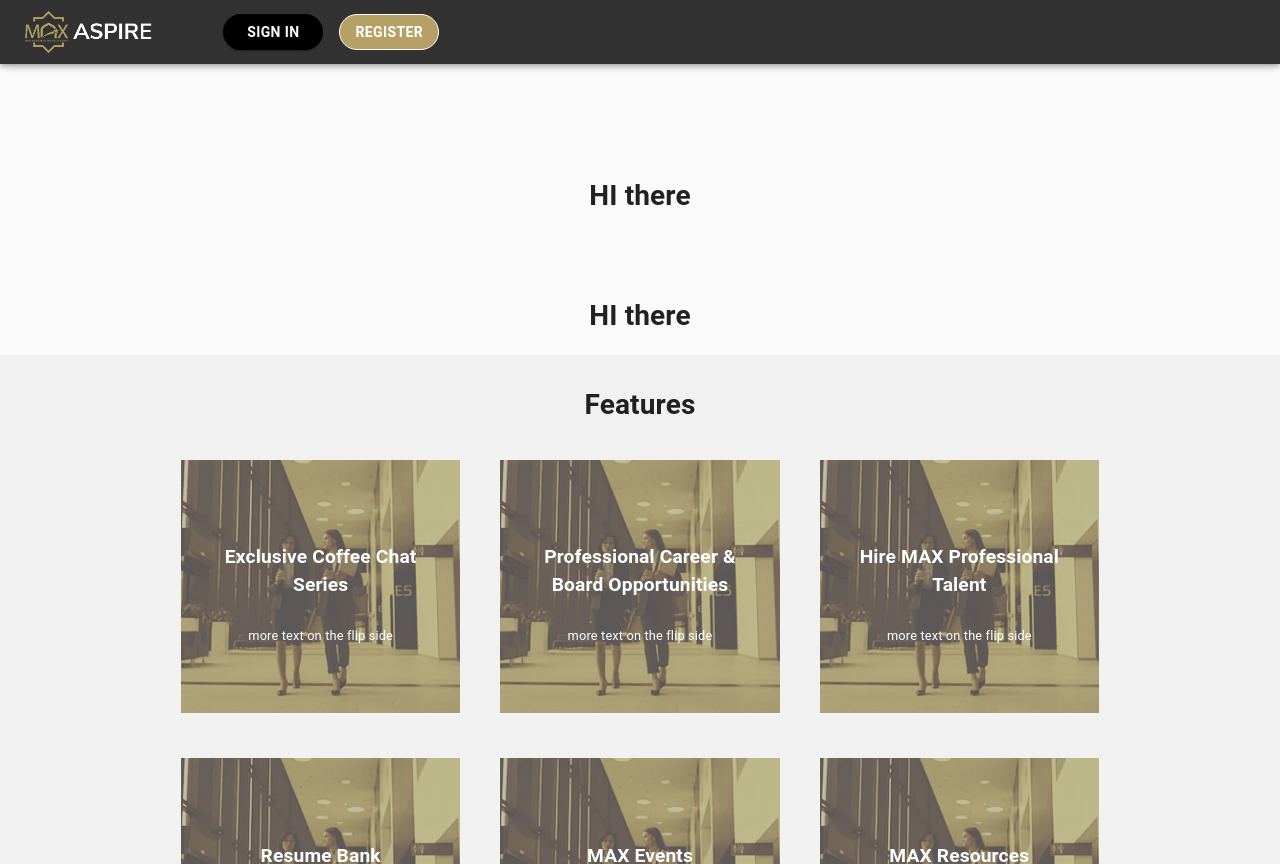
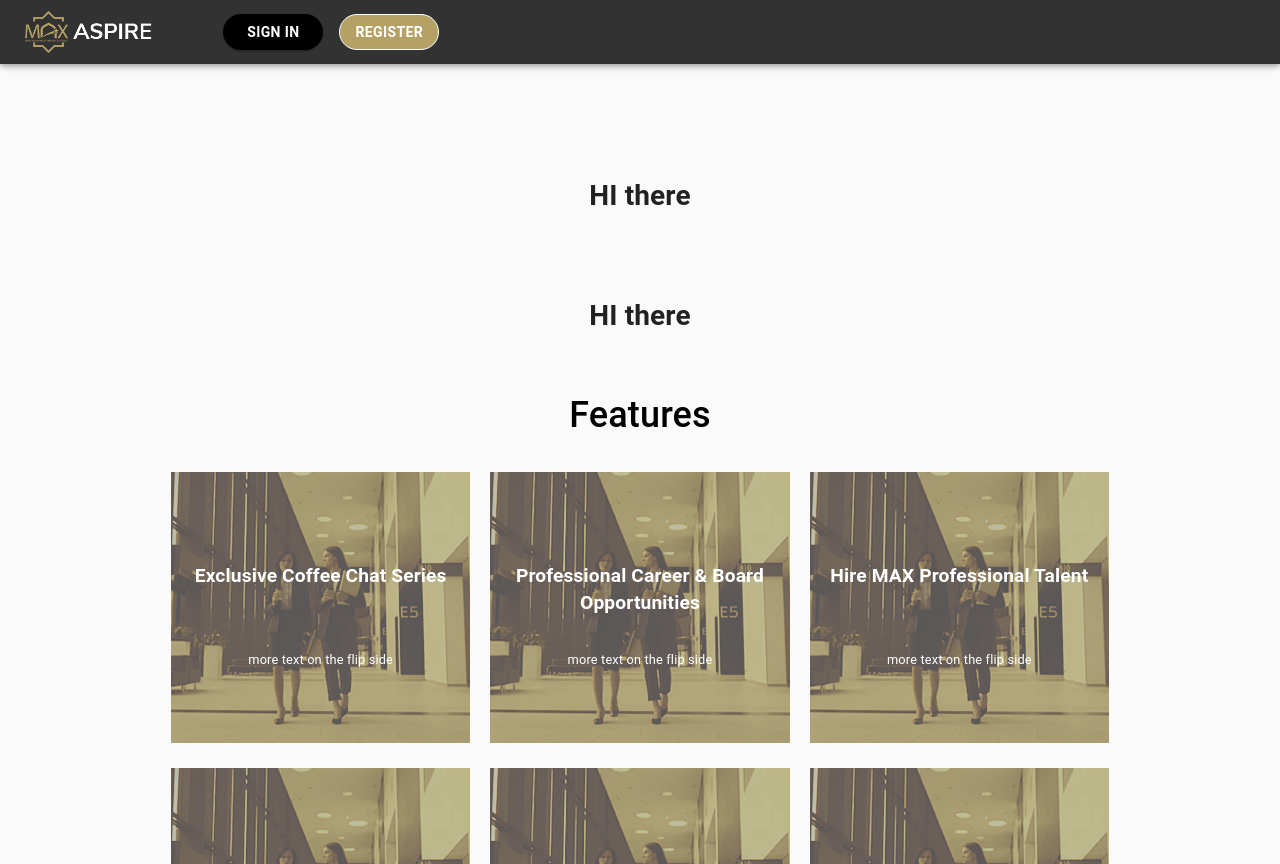
Before and after one commit to maxgala/aspire-frontend, a React (Create React App) app: page / in a window 1280 px wide. Built offline with nearby package versions, Linux system fonts and the light colour scheme.

Commit message:
Code cleanup.

```diff
--- a/src/Components/LandingPage/FeatureCard.js
+++ b/src/Components/LandingPage/FeatureCard.js
@@ -1,14 +1,14 @@
 import React, {Component} from "react";
 import ReactCardFlip from 'react-card-flip';
-import {makeStyles} from "@material-ui/core/styles";
 import CardFront from "../Images/feature_card_front.png";
 import CardBack from "../Images/feature_card_back.png";
+import {makeStyles} from "@material-ui/core/styles";
 
 const useStyles = makeStyles(theme => ({
   image: {
     position: 'relative',
     textAlign: 'center',
-    color: 'white',
+    margin: '10px',
   },
   front_text: {
     position: 'absolute',
@@ -17,20 +17,23 @@ const useStyles = makeStyles(theme => ({
     width: '100%',
     paddingLeft: '20px',
     paddingRight: '20px',
+    color: 'white',
   },
   small_text: {
     position: 'absolute',
     marginTop: '60%',
     fontSize: '1vw',
     width: '100%',
+    color: 'white',
   },
   back_text: {
     position: 'absolute',
-    marginTop: '20%',
     fontSize: '1vw',
     width: '100%',
+    height: '100%',
     paddingLeft: '10px',
     paddingRight: '10px',
+    color: 'black',
   },
 }));
 
@@ -59,15 +62,15 @@ class FeatureCard extends Component{
     const classes = this.props.classes;
     return (
       <ReactCardFlip isFlipped={this.state.isFlipped} flipDirection="vertical">
-        <div className={classes.image} style={{margin: '20px'}} onClick={this.handleClick}>
+        <div className={classes.image} onClick={this.handleClick}>
           <h2 className={classes.front_text}>{this.props.front_text}</h2>
           <p className={classes.small_text}>more text on the flip side</p>
           <img style={{width: '100%', height: '100%'}} src={CardFront} alt="Front of feature card"/>
         </div>
 
-        <div className={classes.image} style={{margin: '20px'}} onClick={this.handleClick}>
+        <div className={classes.image} onClick={this.handleClick}>
+          <p className={classes.back_text}>{this.props.back_text}</p>
           <img style={{width: '100%', height: '100%'}} src={CardBack} alt="Back of feature card"/>
-          <p className={classes.back_text}>{this.props.back_text}</p>
         </div>
       </ReactCardFlip>
     )
--- a/src/Components/LandingPage/Features.js
+++ b/src/Components/LandingPage/Features.js
@@ -1,12 +1,39 @@
 import React, {Component} from "react";
 import Grid from "@material-ui/core/Grid";
 import FeatureCard from "./FeatureCard.js"
+import {makeStyles} from "@material-ui/core/styles";
+
+const useStyles = makeStyles(theme => ({
+  background: {
+    color: '#F1F1F1',
+  },
+  features_title: {
+    paddingTop: '30px',
+    fontWeight: '500',
+    fontSize: '36px',
+    color: 'black',
+  },
+  grid: {
+    display: 'flex',
+    flexDirection: 'row',
+    justifyContent: 'center',
+    alignItems: 'center',
+  },
+}));
+
+function withMyHook(Component){
+    return function WrappedComponent(props){
+        const classes = useStyles();
+        return <Component {...props} classes={classes}/>
+    }
+}
 
 class Features extends Component{
   render() {
+    const classes = this.props.classes;
     return(
-      <div style={{backgroundColor: '#F1F1F1'}}>
-        <h1 style={{paddingTop: '30px'}}>Features</h1>
+      <div className={classes.background}>
+        <h1 className={classes.features_title}>Features</h1>
         <Grid
           container
           spacing={1}
@@ -20,10 +47,19 @@ class Features extends Component{
             alignItems="center"
             justify="center"
           >
-            <div style={{display: 'flex', flexDirection: 'row', justifyContent: 'center', alignItems: 'center'}}>
-              <FeatureCard front_text="Exclusive Coffee Chat Series" back_text="To be determined"/>
-              <FeatureCard front_text="Professional Career & Board Opportunities" back_text="To be determined"/>
-              <FeatureCard front_text="Hire MAX Professional Talent" back_text="To be determined"/>
+            <div className={classes.grid}>
+              <FeatureCard
+                front_text="Exclusive Coffee Chat Series"
+                back_text="To be determined"
+              />
+              <FeatureCard
+                front_text="Professional Career & Board Opportunities"
+                back_text="To be determined"
+              />
+              <FeatureCard
+                front_text="Hire MAX Professional Talent"
+                back_text="To be determined"
+              />
             </div>
           </Grid>
           <Grid
@@ -33,10 +69,19 @@ class Features extends Component{
             alignItems="center"
             justify="center"
           >
-            <div style={{display: 'flex', flexDirection: 'row', justifyContent: 'center', alignItems: 'center'}}>
-              <FeatureCard front_text="Resume Bank" back_text="To be determined"/>
-              <FeatureCard front_text="MAX Events" back_text="To be determined"/>
-              <FeatureCard front_text="MAX Resources" back_text="To be determined"/>
+            <div className={classes.grid}>
+              <FeatureCard
+                front_text="Resume Bank"
+                back_text="To be determined"
+              />
+              <FeatureCard
+                front_text="MAX Events"
+                back_text="To be determined"
+              />
+              <FeatureCard
+                front_text="MAX Resources"
+                back_text="To be determined"
+              />
             </div>
           </Grid>
         </Grid>
@@ -45,4 +90,5 @@ class Features extends Component{
   }
 }
 
+Features = withMyHook(Features);
 export default Features;
```
